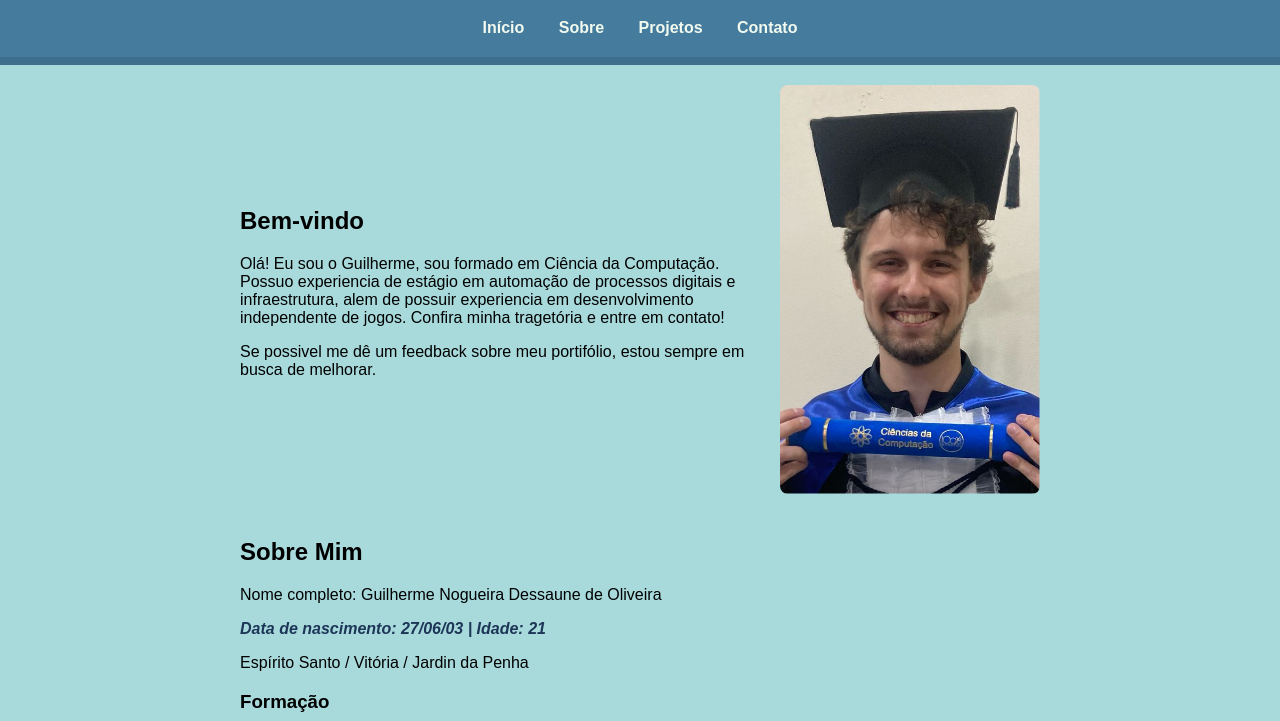
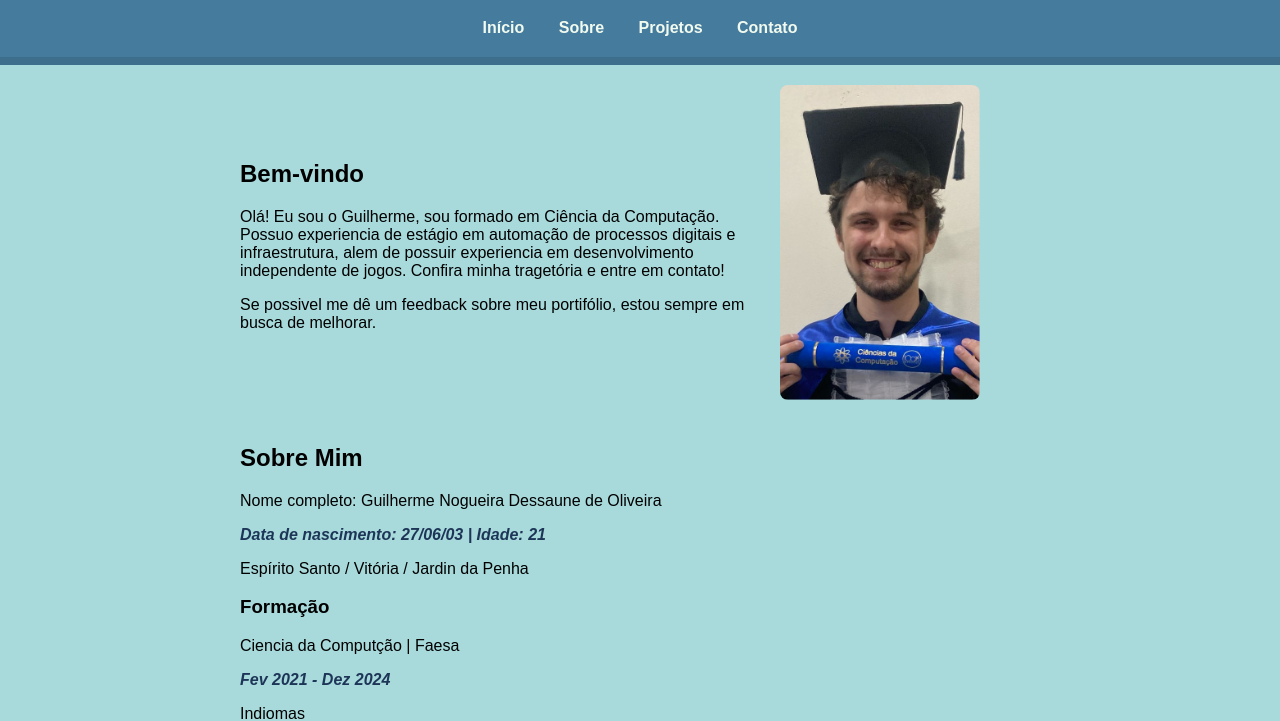
Before and after one commit to GuilhermeNDessauneO/guilhermendessauneo.github.com, a plain HTML site: page index.html in a window 1280 px wide. Shown: the part 81-802 px from the top of the page. Drawn offline with Linux system fonts and the light colour scheme.

Commit message:
Update index.html

```diff
--- a/index.html
+++ b/index.html
@@ -54,7 +54,7 @@
         /* Espaço para foto - quadrado */
         .home-photo img {
             width: 100%; /* Largura total do contêiner */
-            max-width: 300px; /*Tamanho máximo do quadrado */
+            max-width: 200px; /*Tamanho máximo do quadrado */
             object-fit: cover; /* A imagem se ajusta sem distorcer */
             border-radius: 8px; /* Borda arredondada opcional */
         }
```
